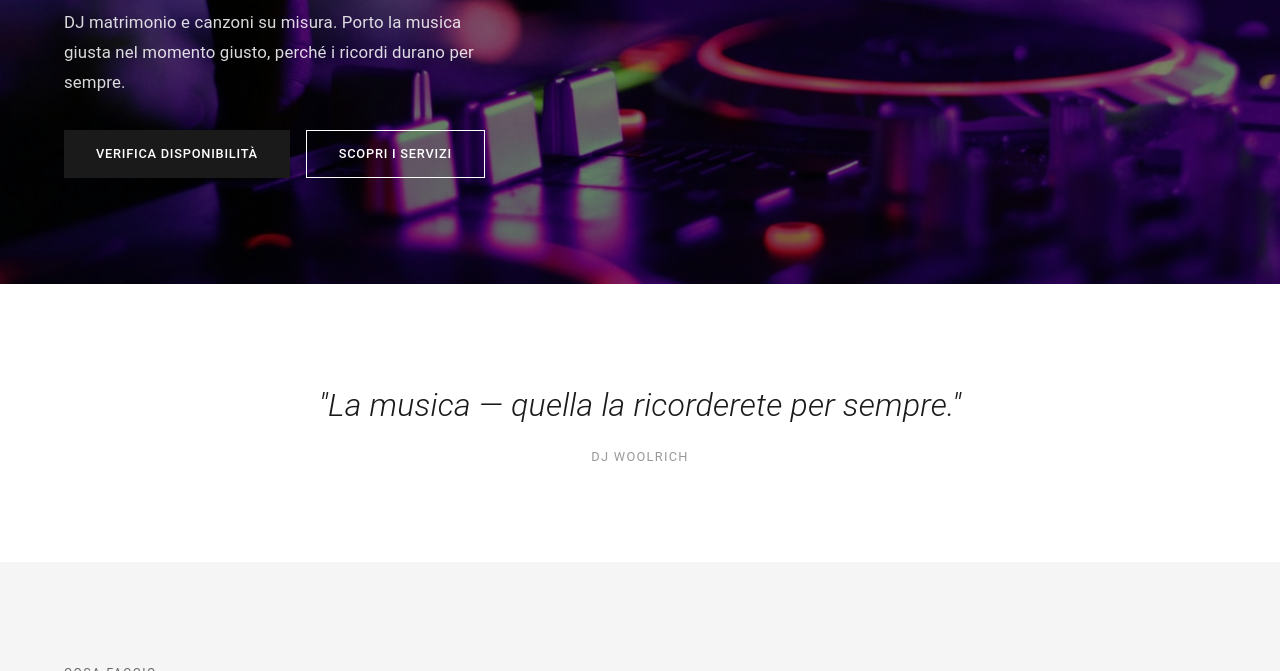
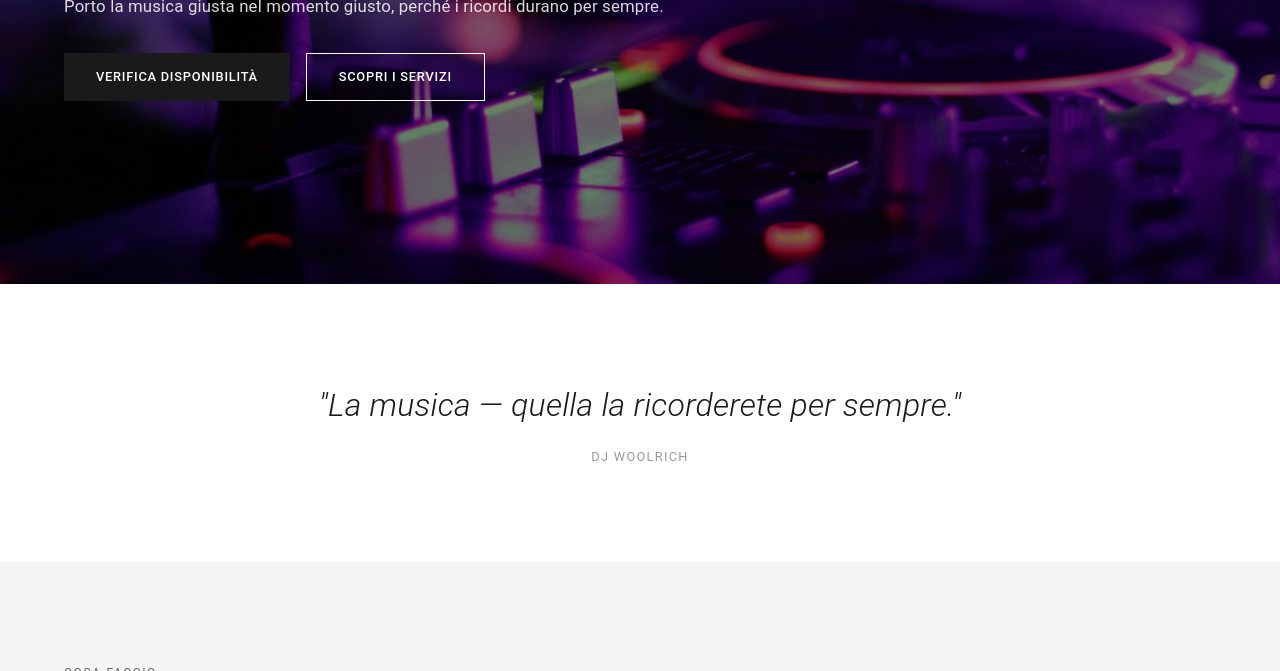
Before and after one commit to StefanoVuerich/djwoolrich, a Gatsby site: page / in a window 1280 px wide. Shown: the part 429-1100 px from the top of the page. Built offline with nearby package versions, Linux system fonts and the light colour scheme; Gatsby itself is replaced by a stand-in of ours.

Commit message:
fix: home page

```diff
--- a/src/pages/index.js
+++ b/src/pages/index.js
@@ -113,7 +113,7 @@ const IndexPage = () => {
       <Box sx={{ position: "relative", zIndex: 2, width: "100%" }}>
       <Container maxWidth="lg">
         <Grid container alignItems="center">
-          <Grid item size={{ xs: 12, md: 8 }}>
+          <Grid item size={{ xs: 12, md: 12 }}>
             <Typography
               variant="overline"
               sx={{
@@ -136,11 +136,7 @@ const IndexPage = () => {
                 mb: 3,
               }}
             >
-              Musica per i
-              <br />
-              tuoi momenti
-              <br />
-              speciali.
+            Musica per i tuoi momenti speciali.
             </Typography>
             <Typography
               variant="body1"
@@ -149,11 +145,11 @@ const IndexPage = () => {
                 color: "rgba(255, 255, 255, 0.85)",
                 lineHeight: 1.8,
                 mb: 4,
-                maxWidth: 420,
               }}
             >
-              DJ matrimonio e canzoni su misura. Porto la musica giusta
-              nel momento giusto, perché i ricordi durano per sempre.
+              DJ matrimonio e canzoni su misura.
+              <br/>
+              Porto la musica giusta nel momento giusto, perché i ricordi durano per sempre.
             </Typography>
             <Box sx={{ display: "flex", gap: 2, flexWrap: "wrap" }}>
               <Button
```
